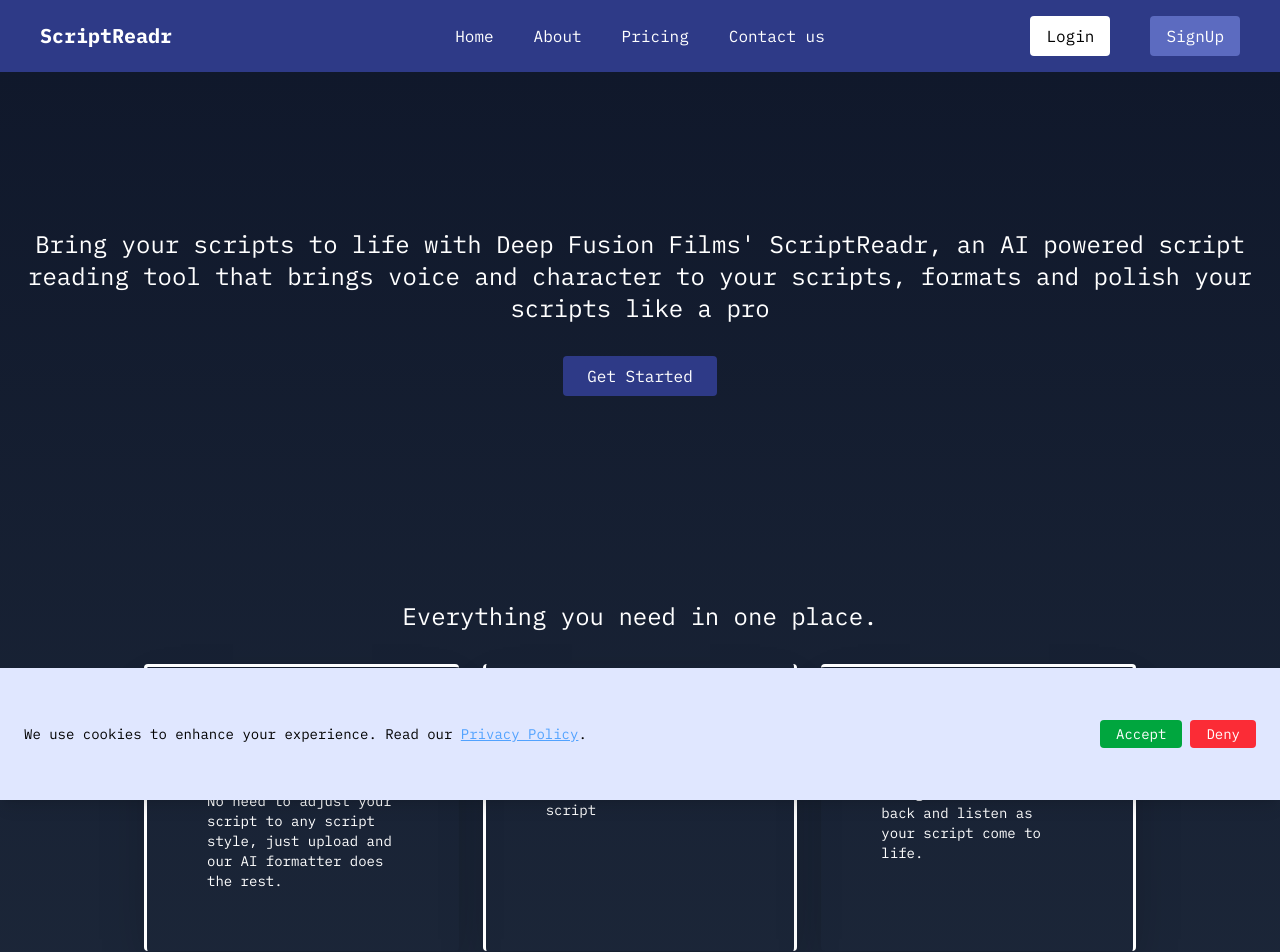
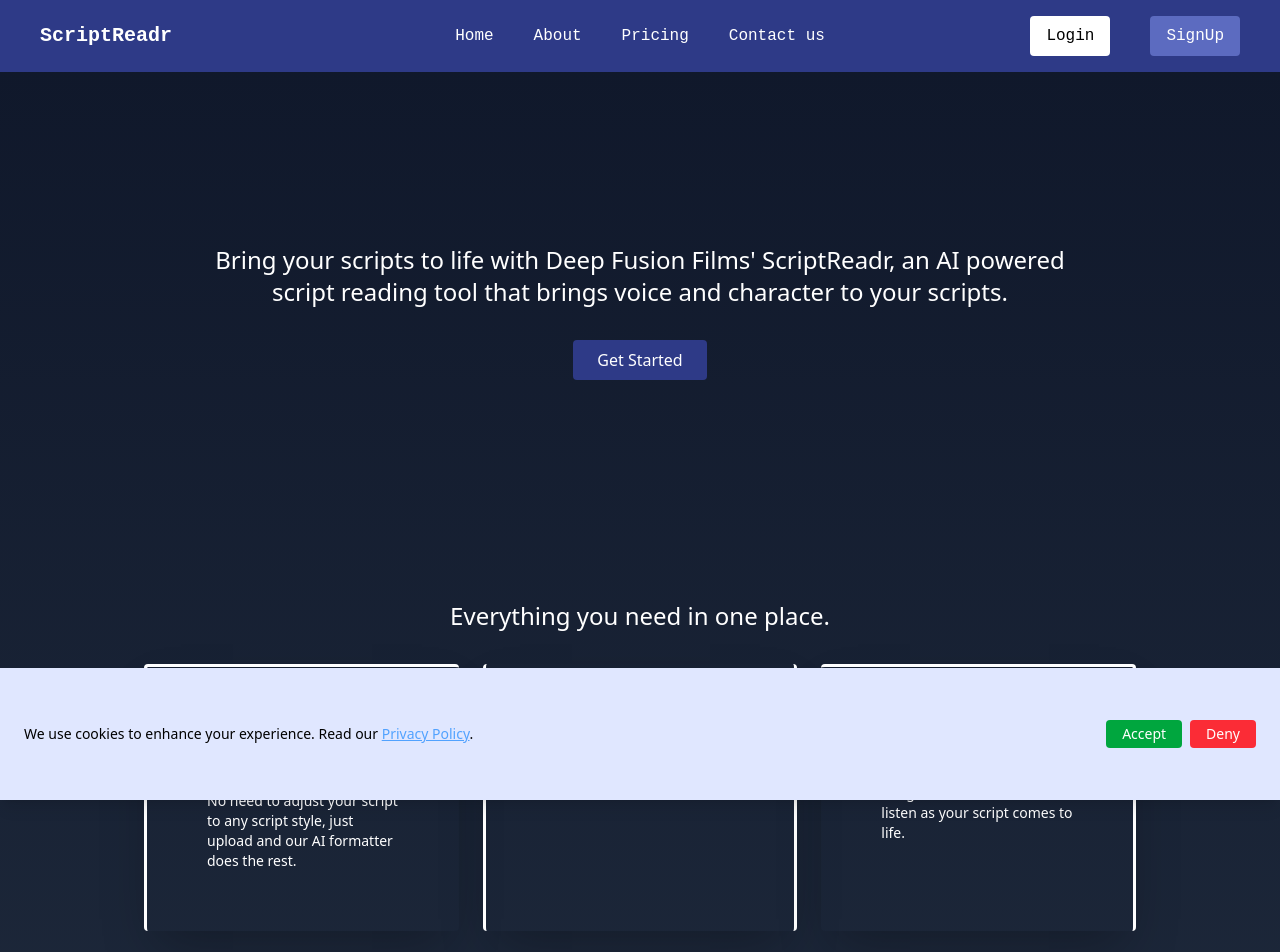
Before and after one commit to Deep-Fusion-Films/scriptreadr-frontend, a React (Vite) app: page / in a window 1280 px wide. Shown: the top 952 px of the page. Built offline with nearby package versions, Linux system fonts and the light colour scheme; no server answers.

Commit message:
edit home.jsx

```diff
--- a/index.html
+++ b/index.html
@@ -4,12 +4,9 @@
     <meta charset="UTF-8" />
     <!-- <link rel="icon" type="image/svg+xml" href="/vite.svg" /> -->
     <meta name="viewport" content="width=device-width, initial-scale=1.0" />
-    <link rel="preconnect" href="https://fonts.googleapis.com">
-    <link rel="preconnect" href="https://fonts.gstatic.com" crossorigin>
-    <link href="https://fonts.googleapis.com/css2?family=IBM+Plex+Mono:ital,wght@0,100;0,200;0,300;0,400;0,500;0,600;0,700;1,100;1,200;1,300;1,400;1,500;1,600;1,700&display=swap" rel="stylesheet">
     <title>Vite + React</title>
   </head>
-    <body class="bg-gradient-to-b from-[#0F172A] via-[#1E293B] to-[#3B0764] ibm-plex-mono-regular">
+    <body class="bg-gradient-to-b from-[#0F172A] via-[#1E293B] to-[#3B0764]">
     <div id="root"></div>
     <script type="module" src="/src/main.jsx"></script>
   </body>
--- a/src/pages/Home.jsx
+++ b/src/pages/Home.jsx
@@ -11,10 +11,10 @@ export default function Home() {
           transition={{ duration: 0.9, ease: "easeIn" }}
           className="text-xl lg:text-2xl"
         >
-          <h1>
+          <h1 className="lg:px-50 px-5">
             Bring your scripts to life with Deep Fusion Films' ScriptReadr, an
             AI powered script reading tool that brings voice and character to
-            your scripts, formats and polish your scripts like a pro
+            your scripts.
           </h1>
         </motion.div>
 
@@ -62,7 +62,7 @@ export default function Home() {
             <h2 className="text-lg font-semibold mb-2">Generate Audio</h2>
             <p className="text-sm text-white">
               Generate audio with assigned voices, sit back and listen as your
-              script come to life.
+              script comes to life.
             </p>
           </div>
         </div>
```
